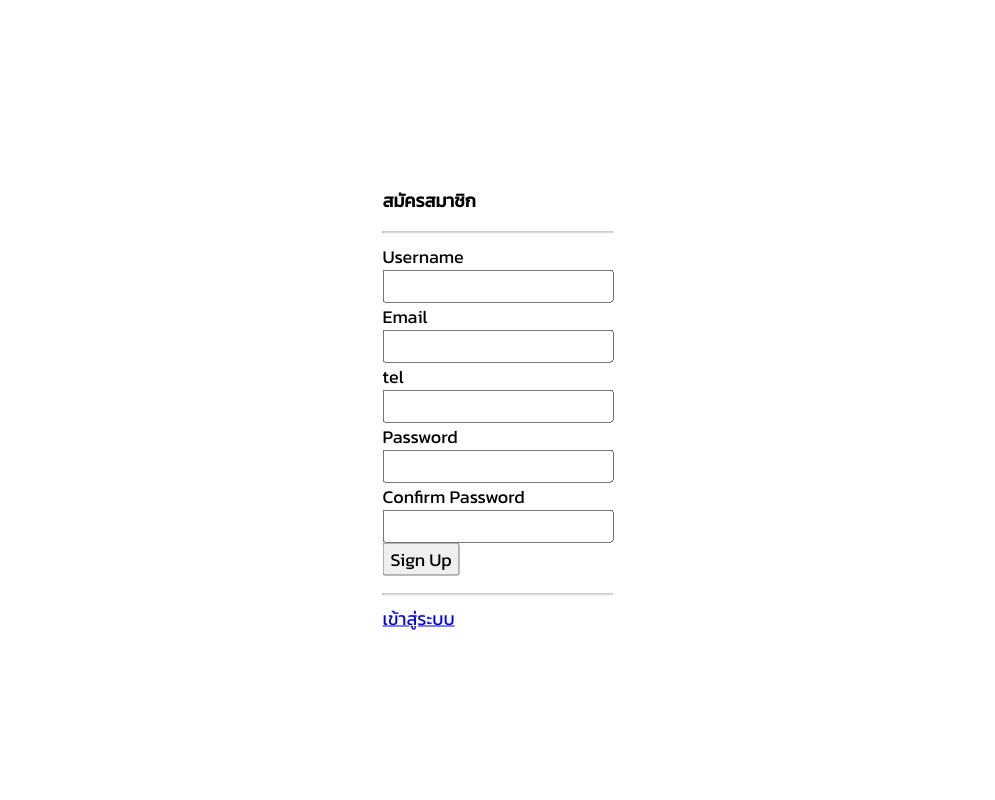
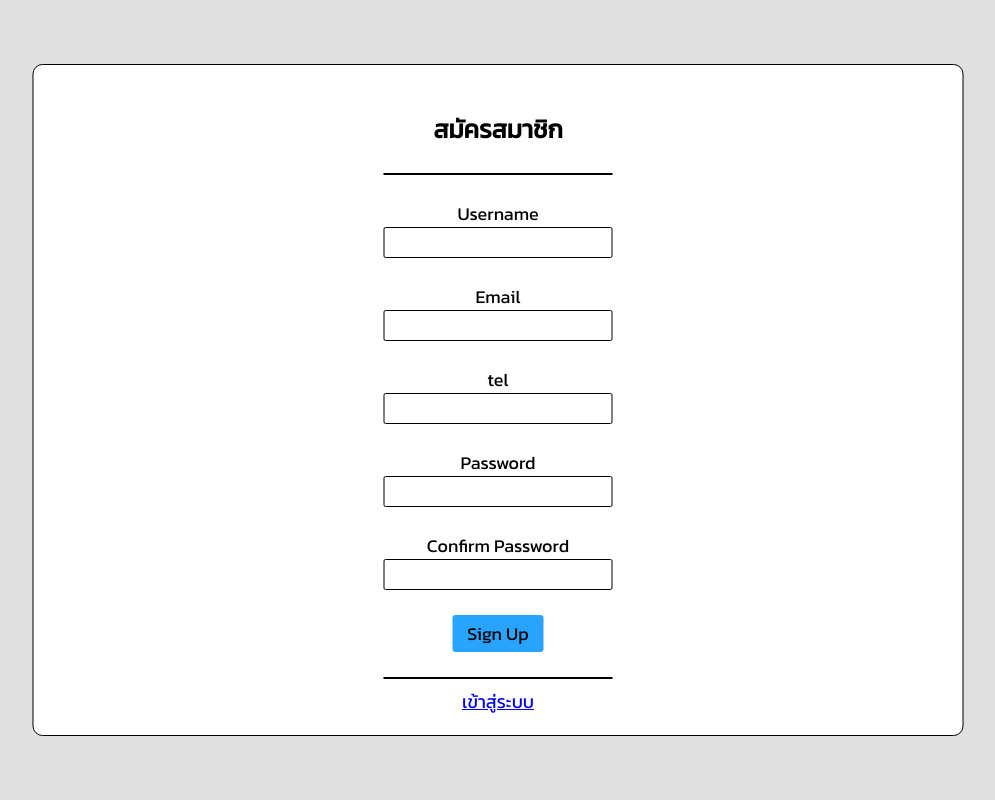
Before and after one commit to Prinyada/web_dev, a PHP site: page /signUp.php in a window 1280 px wide. Shown: the whole page, without its empty margins (142-1137 px from the left). Run offline with PHP 8.4, Linux system fonts and the light colour scheme.

Commit message:
add css signup @media 1050px

```diff
--- a/signUp.php
+++ b/signUp.php
@@ -44,14 +44,58 @@
         @media(min-width: 1050px) { /* laptop */
             * {
                 font-size: 18px;
+                background-color: #E0E0E0;
+            }
+            .container {
+                background-color: #FFFFFF;
+            }
+            form {
+                background-color: #FFFFFF;
             }
             .container{
-                padding-left: 350px;
-                padding-right: 350px;
+                border: 1px black solid;
+                border-radius: 10px;
+                padding: 20px 350px 20px 350px;
                 position: absolute;
                 top: 50%;
                 left: 50%;
                 transform: translate(-50%, -50%);
+                text-align: center;
+            }
+            h3.header{
+                font-size: 25px;
+                background-color: #FFFFFF;
+            }
+            label {
+                background-color: #FFFFFF;
+            }
+            a {
+                background-color: #FFFFFF
+            }
+            a:hover {
+                color: #FF5C5C;
+            }
+            .box {
+                background-color: #FFFFFF;
+                margin: 25px 0px 25px 0px;
+                display: block;
+            }
+            .box .button-submit:hover{
+                background-color: #79C6FF;
+            }
+            .box .button-submit {
+                padding: 5px 15px 5px 15px;
+                border: none;
+                border-radius: 3px;
+                background-color: #28A4FF;
+            }
+            input {
+                background-color: #FFFFFF;
+                border: 1px black solid;
+                border-radius: 2px;
+            }
+            hr {
+                border: 1px black solid;
             }
         }
     </style>
@@ -84,27 +128,29 @@
                         ?>
                     </div>
                 <?php } ?>
-                <div class="">
-                    <label class="">Username</label><br>
-                    <input type="text" class="" name="member_name">
+                <div class="box">
+                    <label>Username</label><br>
+                    <input type="text" class="box-input" name="member_name">
                 </div>
-                <div class="">
-                    <label class="">Email</label><br>
-                    <input type="email" class="" name="member_email" pattern="[a-z0-9._%+-]+@[a-z0-9.-]+\.[a-z]{2,4}$">
+                <div class="box">
+                    <label>Email</label><br>
+                    <input type="email" class="box-input" name="member_email" pattern="[a-z0-9._%+-]+@[a-z0-9.-]+\.[a-z]{2,4}$">
                 </div>
-                <div class="">
-                    <label class="">tel</label><br>
-                    <input type="text" class="" name="member_tel">
+                <div class="box">
+                    <label>tel</label><br>
+                    <input type="text" class="box-input" name="member_tel">
                 </div>
-                <div class="">
-                    <label class="">Password</label><br>
-                    <input type="password" class="" name="password">
+                <div class="box">
+                    <label>Password</label><br>
+                    <input type="password" class="box-input" name="password">
                 </div>
-                <div class="">
-                    <label class="">Confirm Password</label><br>
-                    <input type="password" class="" name="c_password">
+                <div class="box">
+                    <label>Confirm Password</label><br>
+                    <input type="password" class="box-input" name="c_password">
                 </div>
-                <button type="submit" class="" name="signUp">Sign Up</button>
+                <div class="box">
+                    <button type="submit" class="button-submit" name="signUp">Sign Up</button>
+                </div>
             </form>
         <hr>
         <a href="signIn.php">เข้าสู่ระบบ</a>
```
